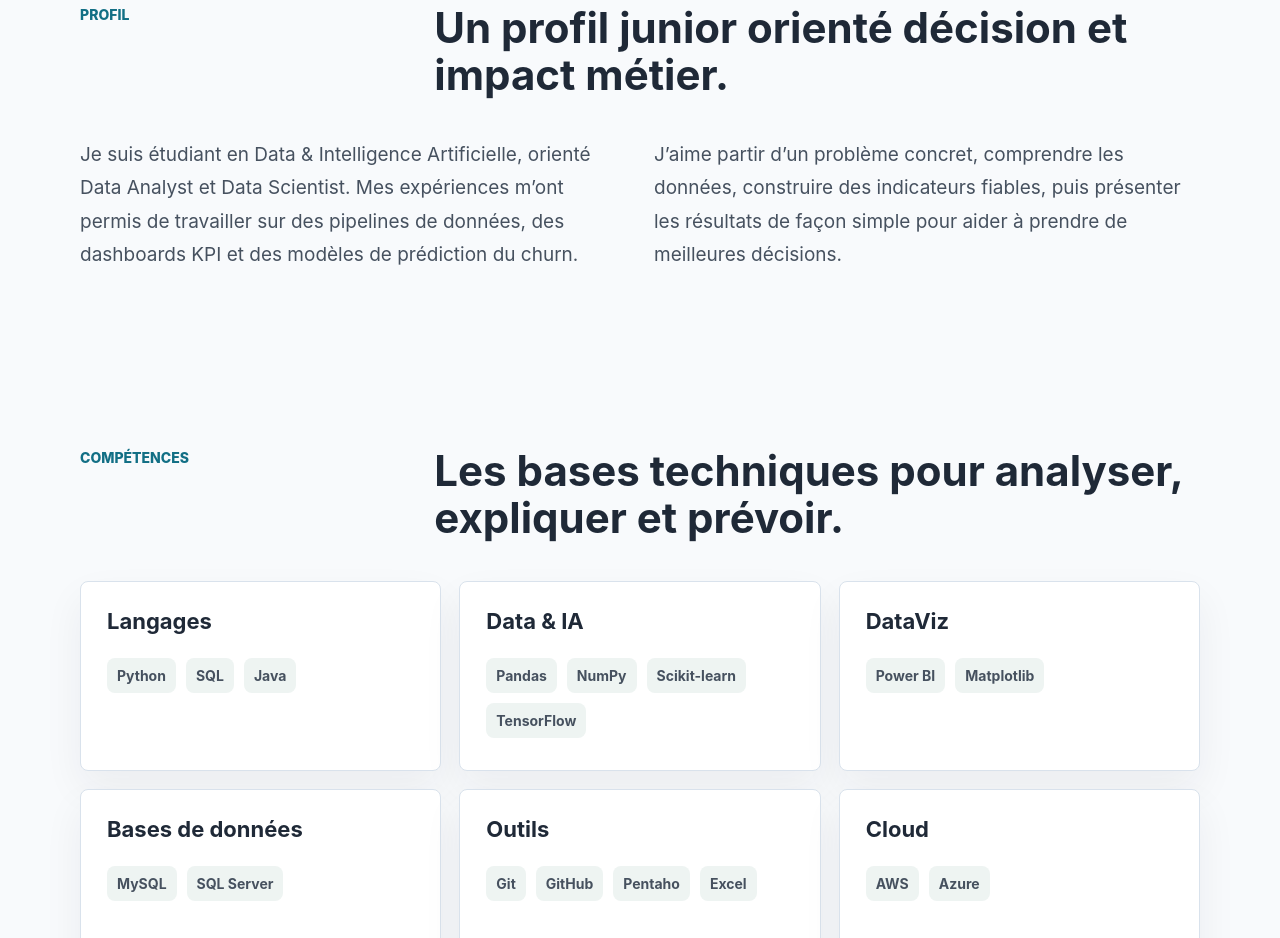
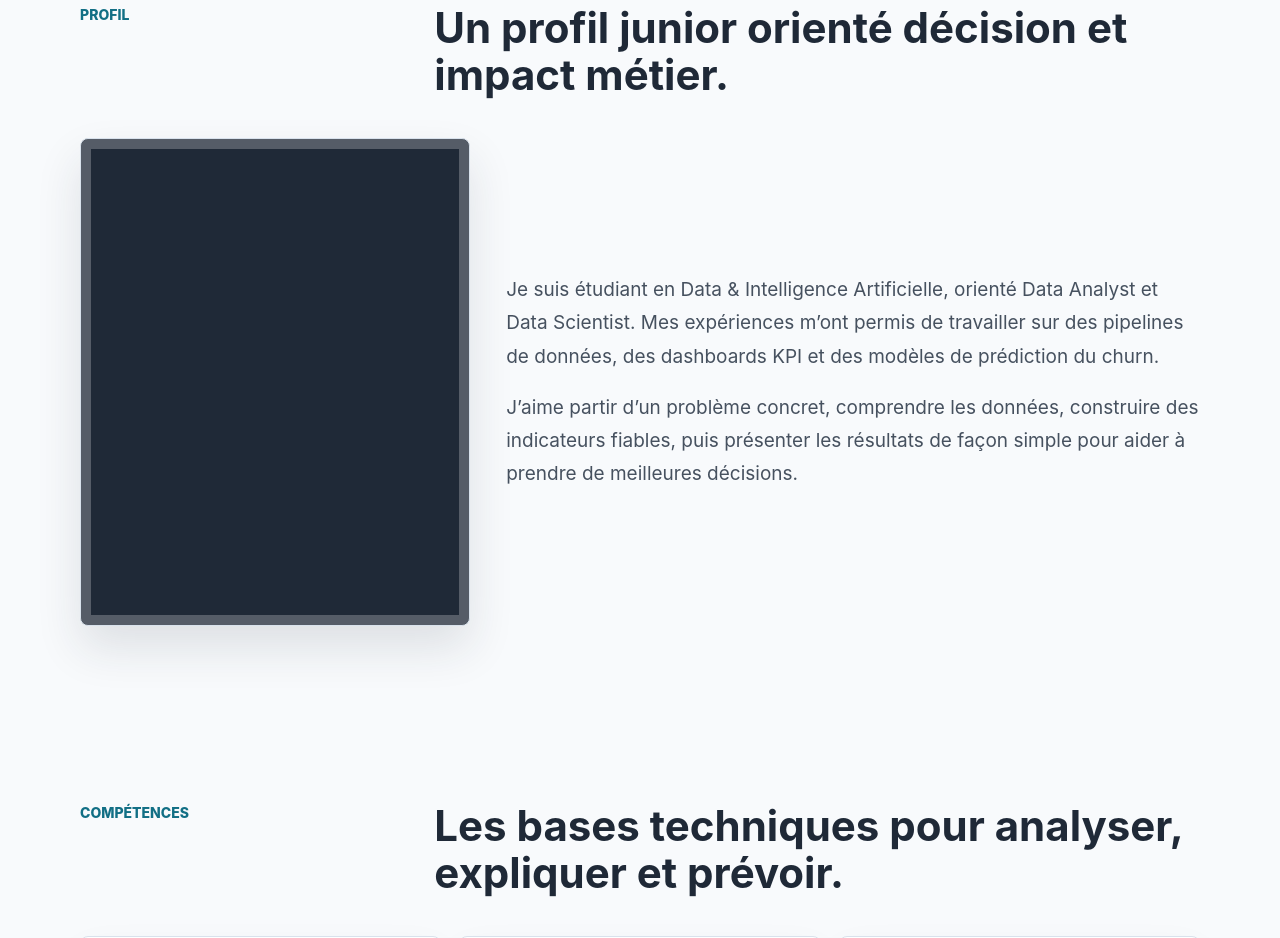
Before and after one commit to phanuelkone/portfolio-data-ia, a React (Vite) app: page / in a window 1280 px wide. Shown: the part 900-1838 px from the top of the page. Built offline with nearby package versions, Linux system fonts and the light colour scheme.

Commit message:
Add profile photo

```diff
--- a/src/App.css
+++ b/src/App.css
@@ -288,13 +288,46 @@
 
 .profile-grid {
   display: grid;
-  grid-template-columns: repeat(2, minmax(0, 1fr));
-  gap: 28px;
+  grid-template-columns: minmax(260px, 0.72fr) minmax(0, 1.28fr);
+  align-items: center;
+  gap: 36px;
   width: min(1120px, 100%);
   margin: 0 auto;
 }
 
-.profile-grid p {
+.profile-photo-card {
+  position: relative;
+  margin: 0;
+  aspect-ratio: 4 / 5;
+  overflow: hidden;
+  border: 1px solid var(--line);
+  border-radius: 8px;
+  background: var(--ink);
+  box-shadow: 0 22px 46px rgba(31, 41, 55, 0.12);
+}
+
+.profile-photo-card::after {
+  content: '';
+  position: absolute;
+  inset: 0;
+  border: 10px solid rgba(255, 255, 255, 0.24);
+  pointer-events: none;
+}
+
+.profile-photo-card img {
+  width: 100%;
+  height: 100%;
+  display: block;
+  object-fit: cover;
+  object-position: center;
+}
+
+.profile-copy {
+  display: grid;
+  gap: 18px;
+}
+
+.profile-copy p {
   margin: 0;
   color: var(--body);
   font-size: 19px;
@@ -616,6 +649,10 @@
     font-size: 30px;
   }
 
+  .profile-photo-card {
+    width: min(340px, 100%);
+  }
+
   .timeline-item {
     grid-template-columns: 1fr;
     gap: 12px;
--- a/src/App.jsx
+++ b/src/App.jsx
@@ -1,4 +1,5 @@
 import heroImg from './assets/hero.png'
+import profilePhoto from './assets/profile-photo.png'
 import './App.css'
 
 const skills = [
@@ -170,6 +171,13 @@
             <h2>Un profil junior orienté décision et impact métier.</h2>
           </div>
           <div className="profile-grid">
+            <figure className="profile-photo-card">
+              <img
+                src={profilePhoto}
+                alt="Portrait de N'tcho Phanuel Eliel Koné"
+              />
+            </figure>
+            <div className="profile-copy">
               <p>
                 Je suis étudiant en Data & Intelligence Artificielle, orienté Data
                 Analyst et Data Scientist. Mes expériences m’ont permis de
@@ -181,6 +189,7 @@
                 construire des indicateurs fiables, puis présenter les résultats
                 de façon simple pour aider à prendre de meilleures décisions.
               </p>
+            </div>
           </div>
         </section>
 
```
Also changed, not shown: src/assets/profile-photo.png (added). Lines whose indentation alone changed are shown as unchanged.
